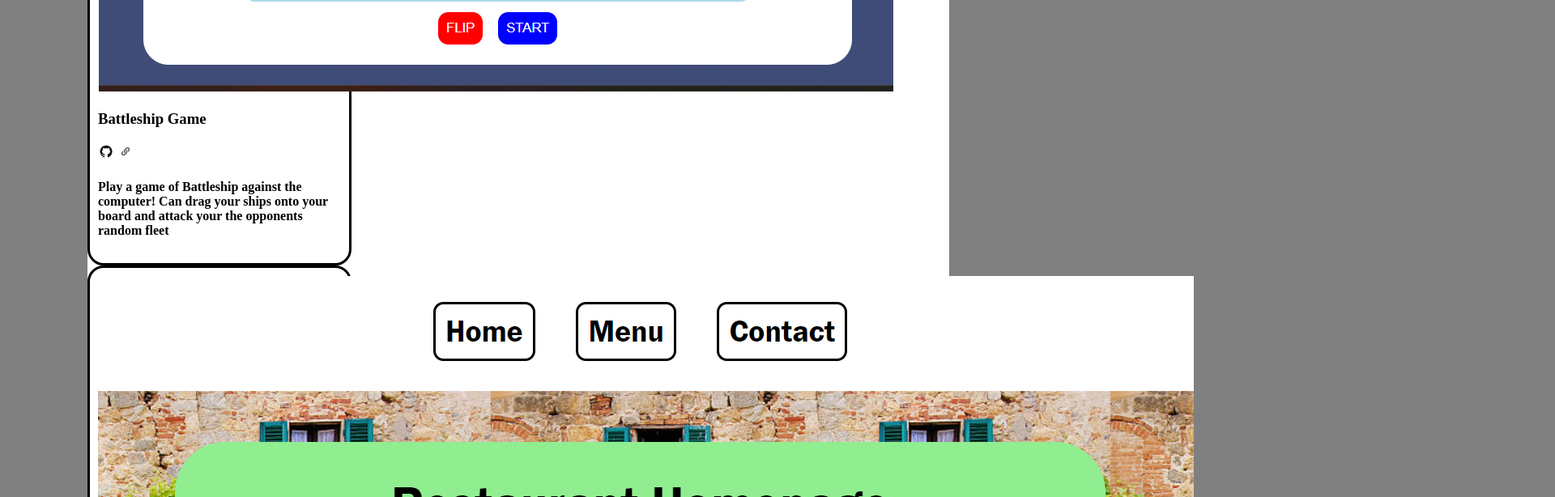
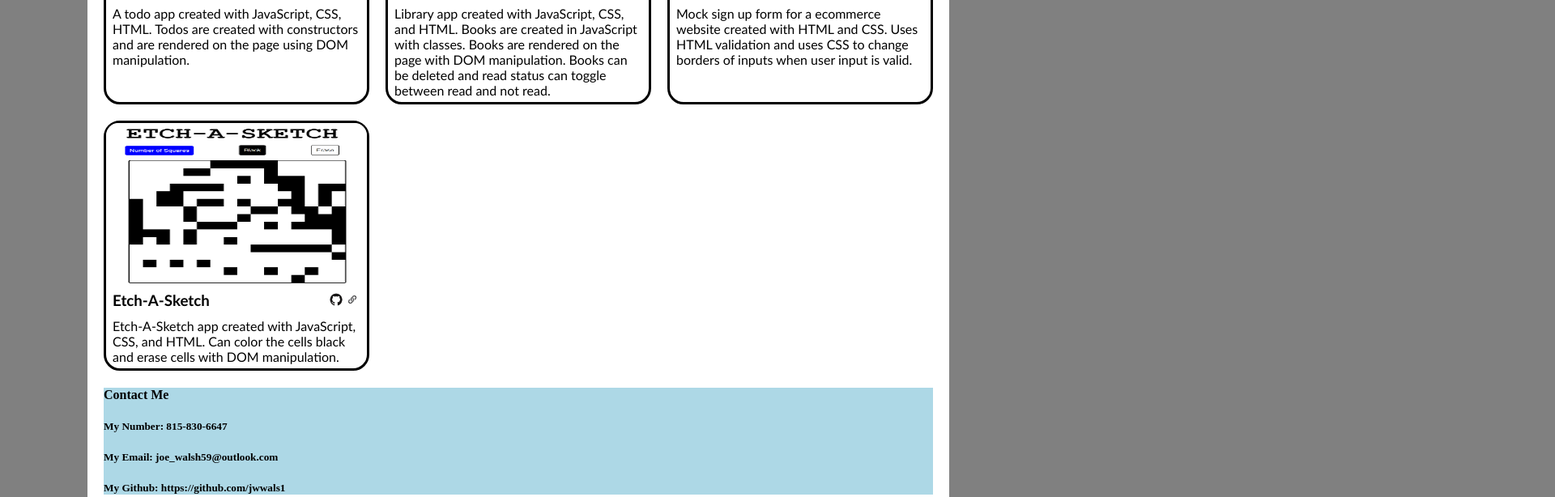
Before and after one commit to jwwals1/homepage, a plain HTML site: page index.html in a window 1280 px wide. Shown: the part 1782-2396 px from the top of the page at 81% size, 1920 px wide, since content can reach past the window. Drawn offline with Linux system fonts and the light colour scheme.

Commit message:
added style to project container

```diff
--- a/styles.css
+++ b/styles.css
@@ -5,16 +5,61 @@ body {
 #main-container {
     background-color: white;
     margin: 100px;
+    padding: 20px;
 }
 
 #intro-container {
     display: grid;
     /* grid-column: 1fr 1fr 1fr 1fr; */
+    font-family: 'Franklin Gothic Medium', 'Arial Narrow', Arial, sans-serif;
+}
+
+#projects-container {
+    display: grid;
+    grid-template-columns: repeat(auto-fit, minmax(300px, 1fr));
+    gap: 20px;
+    font-family: 'Gill Sans', 'Gill Sans MT', Calibri, 'Trebuchet MS', sans-serif;
+    /* width: 300px;
+    border-radius: 20px;
+    padding: 10px; */
 }
 
 .my-projects {
     border: solid;
-    width: 300px;
     border-radius: 20px;
-    padding: 10px;
 }
+
+.project-screenshots {
+    border-radius: 15px 15px 0 0;
+    /* height: 200px; */
+    width: 100%;
+    height: 200px;
+    /* object-fit: cover; */
+}
+
+.links {
+    width: 20px;
+    display: flex;
+    margin-right: 20px;
+}
+
+.project-title, .project-description, .links {
+    padding-left: 8px;
+    padding-right: 8px;
+    margin-top: 5px;
+    margin-bottom: 5px;
+}
+
+.project-description {
+   font-weight: 200;
+}
+
+.my-project-headings {
+    display: flex;
+    justify-content: space-between;
+    align-items: center;
+}
+
+#contact-container {
+ background-color: lightblue;
+}
```
